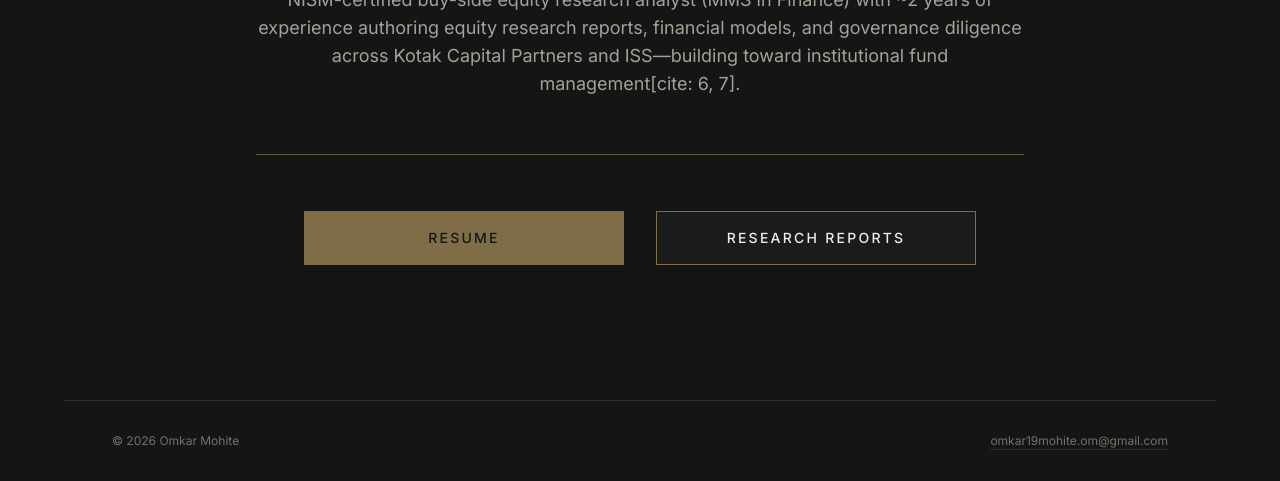
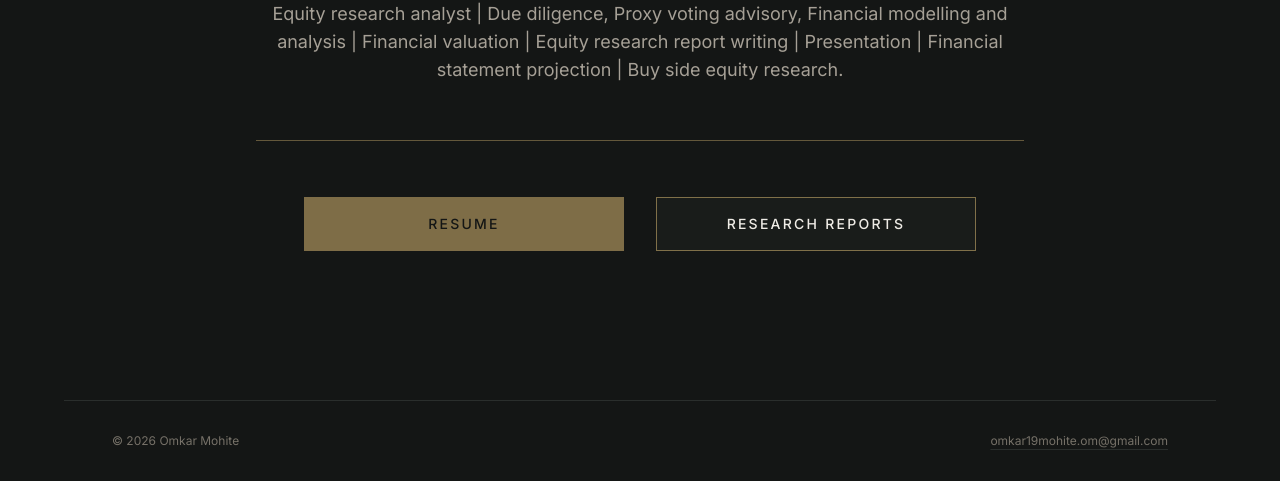
Before and after one commit to Omax19/Omax19.github.io, a plain HTML site: page index.html in a window 1280 px wide. Shown: the part 319-800 px from the top of the page. Drawn offline with nearby package versions, Linux system fonts and the light colour scheme; no server answers.

Commit message:
index.html

```diff
--- a/index.html
+++ b/index.html
@@ -69,7 +69,7 @@
         </h1>
 
         <p class="mt-6 text-base sm:text-lg text-[#A6A096] leading-[1.8] max-w-3xl">
-          NISM-certified buy-side equity research analyst (MMS in Finance) with ~2 years of experience authoring equity research reports, financial models, and governance diligence across Kotak Capital Partners and ISS—building toward institutional fund management[cite: 6, 7].
+          Equity research analyst | Due diligence, Proxy voting advisory, Financial modelling and analysis | Financial valuation | Equity research report writing | Presentation | Financial statement projection | Buy side equity research.
         </p>
 
         <div class="w-full max-w-3xl h-px bg-[#C5A869]/45 my-12 sm:my-14"></div>
```
